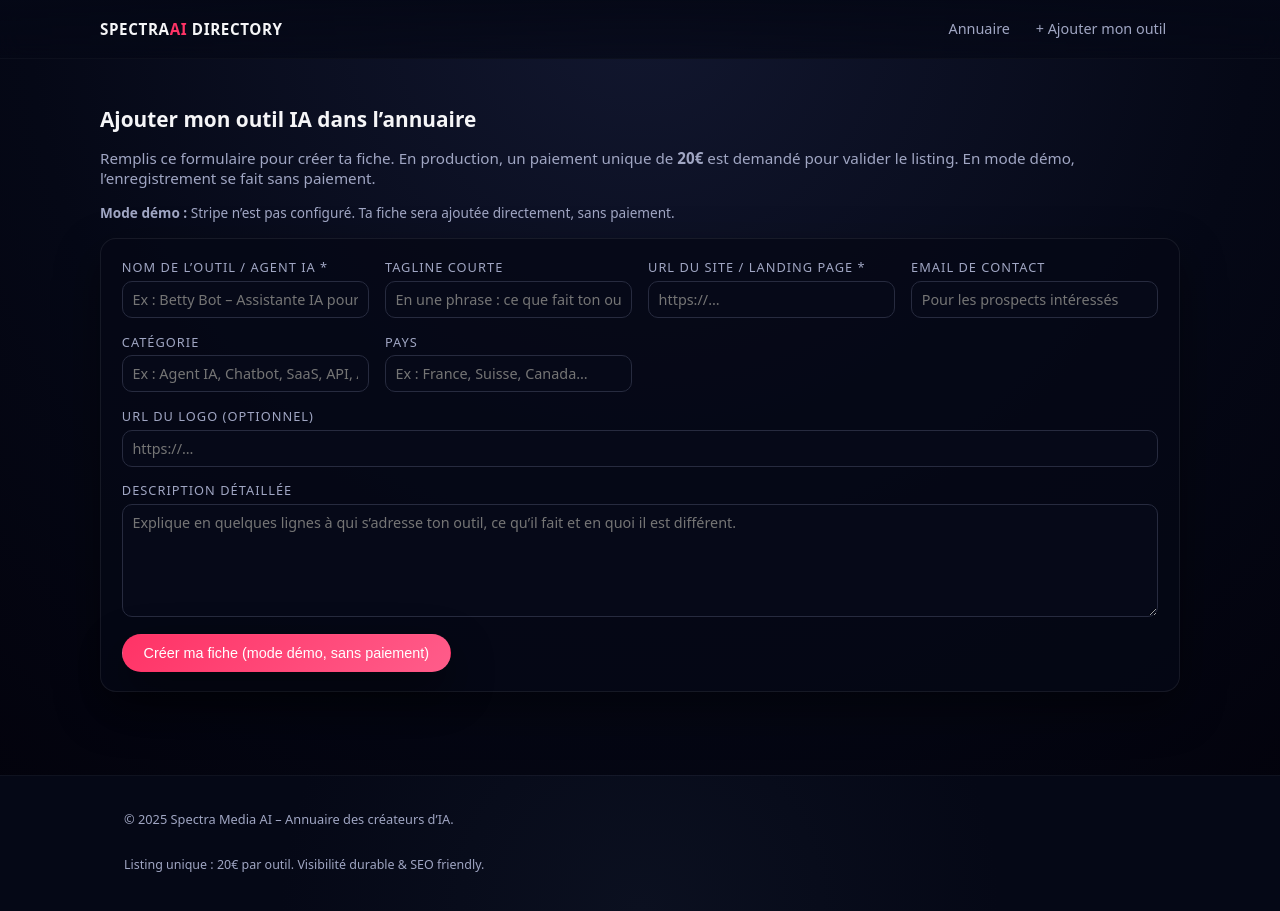
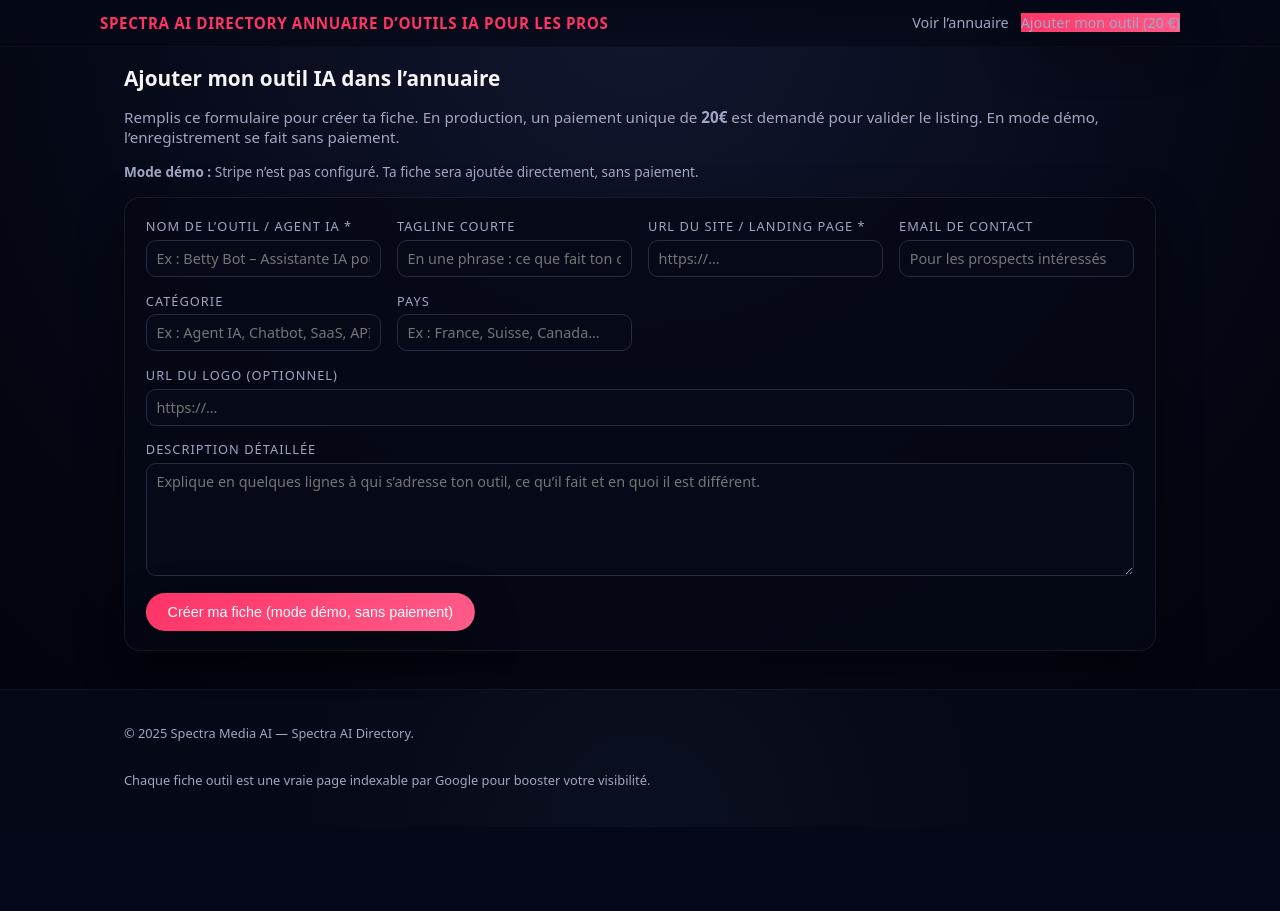
Before and after one commit to vincentbastille10/SpectraAIDirectory, a Flask app: page /ajouter in a window 1280 px wide. After the commit the page ends 788 px from the top, so only its background shows below. Run offline with Flask 3, Linux system fonts and the light colour scheme; parts of the project's set-up code (start-up, migrations or seed data) failed here and were passed over.

Commit message:
Update base.html

```diff
--- a/templates/base.html
+++ b/templates/base.html
@@ -1,41 +1,43 @@
 <!doctype html>
 <html lang="fr">
 <head>
-  <meta charset="utf-8">
-  <title>{% block title %}Annuaire Outils IA{% endblock %} – Spectra Media AI</title>
-  <meta name="viewport" content="width=device-width, initial-scale=1">
-  <meta name="description" content="Annuaire des créateurs d’outils IA, agents et assistants intelligents. Visibilité, SEO et découverte pour les entreprises.">
+  <meta charset="utf-8" />
+  <meta name="viewport" content="width=device-width, initial-scale=1" />
+
+  <title>{% block title %}Spectra AI Directory — Annuaire d’outils IA pour les entreprises{% endblock %}</title>
+
+  <meta name="description" content="{% block meta_description %}Annuaire d’outils IA pour les entreprises : découvrez, comparez et trouvez les solutions IA qui automatisent vos tâches et génèrent du chiffre d’affaires.{% endblock %}" />
+
+  <link rel="icon" href="/favicon.ico" />
+
   <link rel="stylesheet" href="{{ url_for('static', filename='style.css') }}">
 </head>
 <body>
   <header class="site-header">
     <div class="container header-inner">
-    <a href="{{ url_for('index') }}" class="logo">Spectra<span>AI</span> Directory</a>
+      <a href="{{ url_for('index') }}" class="logo">
+        <span class="logo-main">Spectra AI Directory</span>
+        <span class="logo-sub">Annuaire d’outils IA pour les pros</span>
+      </a>
       <nav class="main-nav">
-      <a href="{{ url_for('annuaire') }}">Annuaire</a>
-      <a href="{{ url_for('ajouter') }}" class="btn btn-small">+ Ajouter mon outil</a>
+        <a href="{{ url_for('annuaire_list') }}">Voir l’annuaire</a>
+        <a href="{{ url_for('ajouter_tool') }}" class="btn-primary">Ajouter mon outil (20&nbsp;€)</a>
       </nav>
     </div>
   </header>
 
-{% with messages = get_flashed_messages(with_categories=true) %}
-  {% if messages %}
-    <div class="flash-container">
-      {% for category, message in messages %}
-        <div class="flash flash-{{ category }}">{{ message }}</div>
-      {% endfor %}
+  <main class="site-main">
+    <div class="container">
+      {% block content %}{% endblock %}
     </div>
-  {% endif %}
-{% endwith %}
-
-<main class="container main-content">
-  {% block content %}{% endblock %}
   </main>
 
   <footer class="site-footer">
     <div class="container footer-inner">
-    <p>© {{ 2025 }} Spectra Media AI – Annuaire des créateurs d’IA.</p>
-    <p class="footer-note">Listing unique : 20€ par outil. Visibilité durable & SEO friendly.</p>
+      <p>&copy; {{ 2025 }} Spectra Media AI — Spectra AI Directory.</p>
+      <p class="footer-small">
+        Chaque fiche outil est une vraie page indexable par Google pour booster votre visibilité.
+      </p>
     </div>
   </footer>
 </body>
```
Lines whose indentation alone changed are shown as unchanged.
